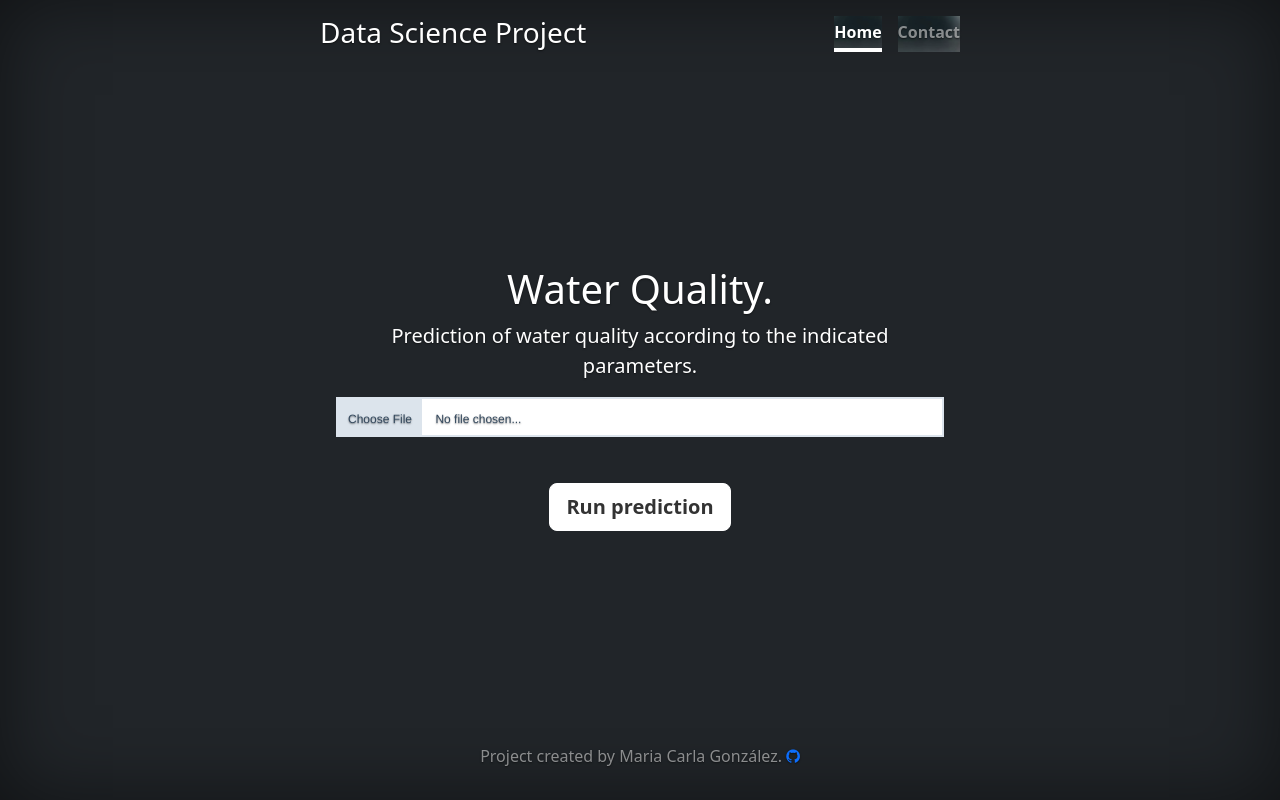
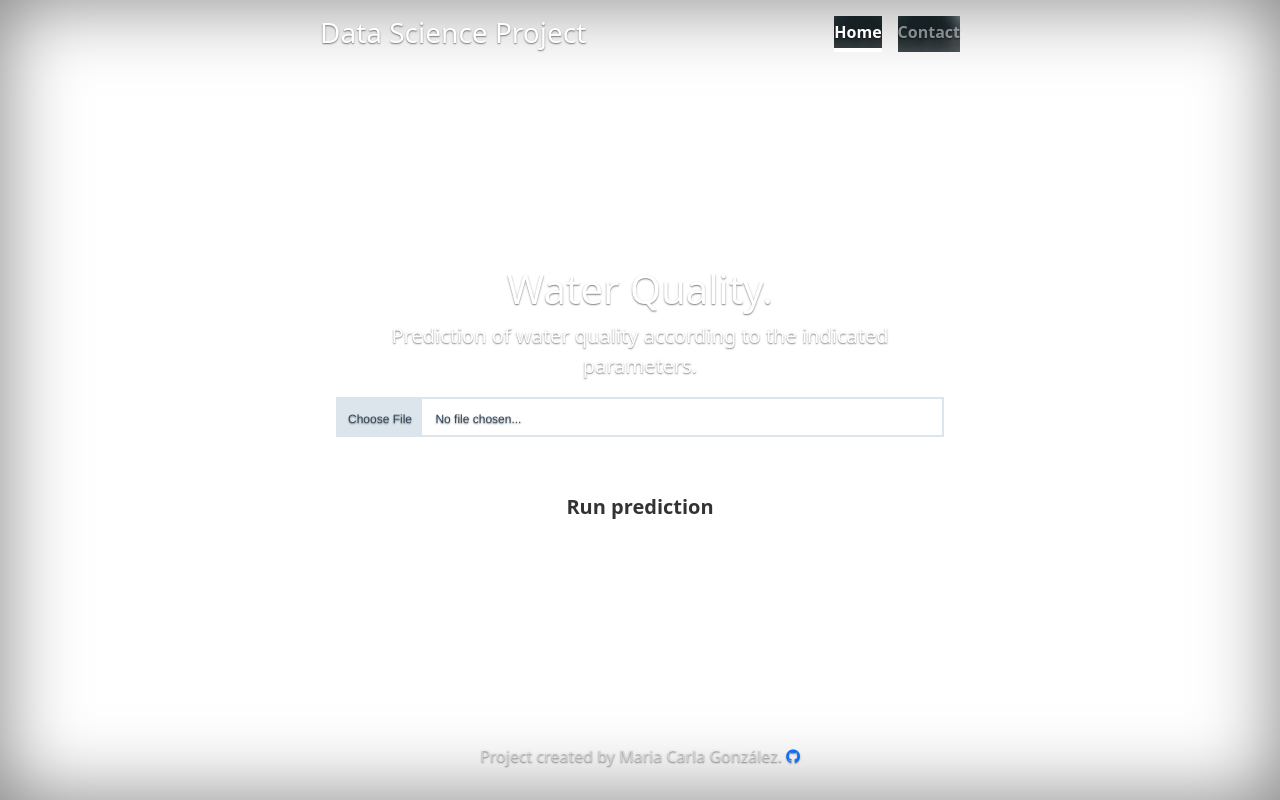
Before and after one commit to mcarlagg17/TBDS-ML_Clf_WaterQuality_flask, a Flask app: page / in a window 1280 px wide. Run offline with Flask 2, Linux system fonts and the light colour scheme; some libraries are stand-ins or nearby versions.

Commit message:
app fondo

```diff
--- a/templates/index.html
+++ b/templates/index.html
@@ -39,7 +39,7 @@
     <link href="static/cover.css" rel="stylesheet">
 
 </head>
-<body class="d-flex h-100 text-center text-white bg-dark">
+<body class="d-flex h-100 text-center text-white bg-img">
 <script type="text/javascript" src="//code.jquery.com/jquery-1.10.2.min.js"></script>
 <div class="cover-container d-flex w-100 h-100 p-3 mx-auto flex-column">
     <header class="mb-auto">
```
